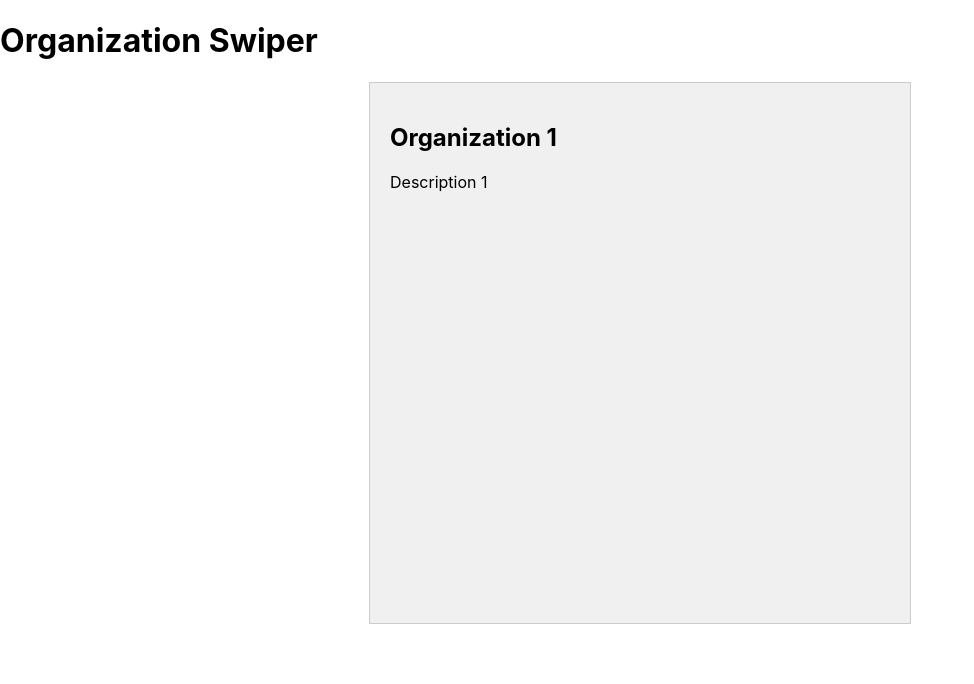
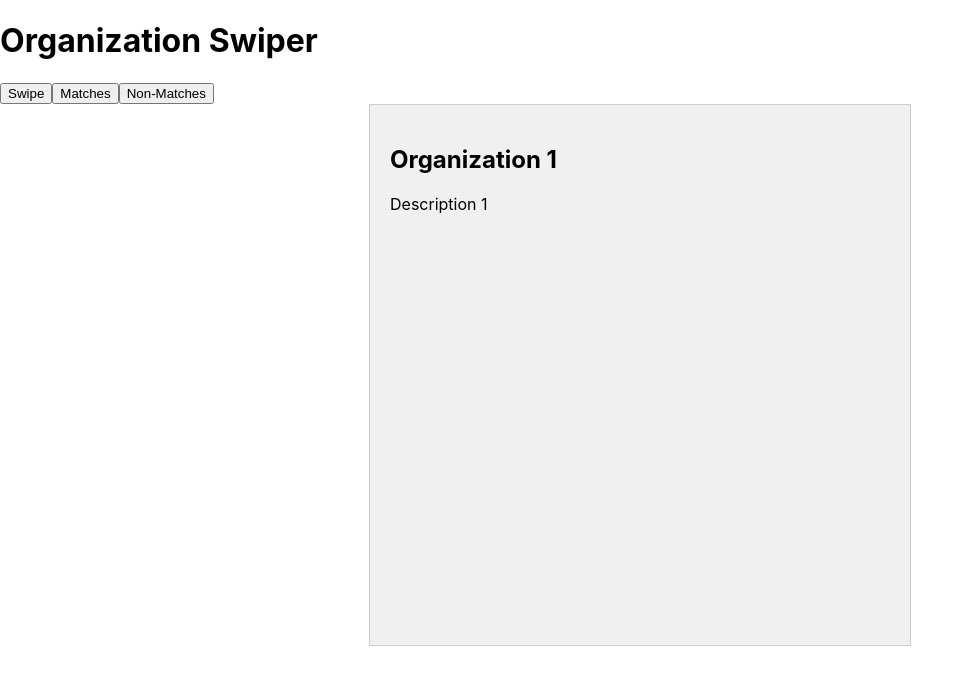
Before and after one commit to tylerlocnguyen/ginder, a React (Create React App) app in the folder Swipe/client/: page / in a window 1280 px wide. Shown: the top 684 px of the page, without its empty margins (0-974 px from the left). Built offline with nearby package versions, Linux system fonts and the light colour scheme.

Commit message:
added tab at top to see swipe history

```diff
--- a/Swipe/client/src/App.js
+++ b/Swipe/client/src/App.js
@@ -1,7 +1,9 @@
-import React from 'react';
+import React, { useState } from 'react';
 import SwipeFeature from './SwipeFeature';
 
 function App() {
+  const [tab, setTab] = useState('swipe'); // State to track active tab
+
   // Dummy organization data for testing
   const organizations = [
     { id: 1, name: 'Organization 1', description: 'Description 1' },
@@ -9,11 +11,49 @@ function App() {
     // Add more organizations as needed
   ];
 
+  // Dummy data for matches and non-matches
+  const matches = [
+    { id: 1, name: 'Match 1', description: 'Description 1' },
+    { id: 2, name: 'Match 2', description: 'Description 2' },
+  ];
+
+  const nonMatches = [
+    { id: 3, name: 'Non-Match 1', description: 'Description 3' },
+    { id: 4, name: 'Non-Match 2', description: 'Description 4' },
+  ];
+
   return (
     <div className="App">
       <header className="App-header">
         <h1>Organization Swiper</h1>
-        <SwipeFeature organizations={organizations} />
+        <div className="tabs">
+          <button onClick={() => setTab('swipe')}>Swipe</button>
+          <button onClick={() => setTab('matches')}>Matches</button>
+          <button onClick={() => setTab('nonMatches')}>Non-Matches</button>
+        </div>
+        {tab === 'swipe' && <SwipeFeature organizations={organizations} />}
+        {tab === 'matches' && (
+          <div>
+            <h2>Matches</h2>
+            {matches.map((match) => (
+              <div key={match.id}>
+                <p>{match.name}</p>
+                <p>{match.description}</p>
+              </div>
+            ))}
+          </div>
+        )}
+        {tab === 'nonMatches' && (
+          <div>
+            <h2>Non-Matches</h2>
+            {nonMatches.map((nonMatch) => (
+              <div key={nonMatch.id}>
+                <p>{nonMatch.name}</p>
+                <p>{nonMatch.description}</p>
+              </div>
+            ))}
+          </div>
+        )}
       </header>
     </div>
   );
```
